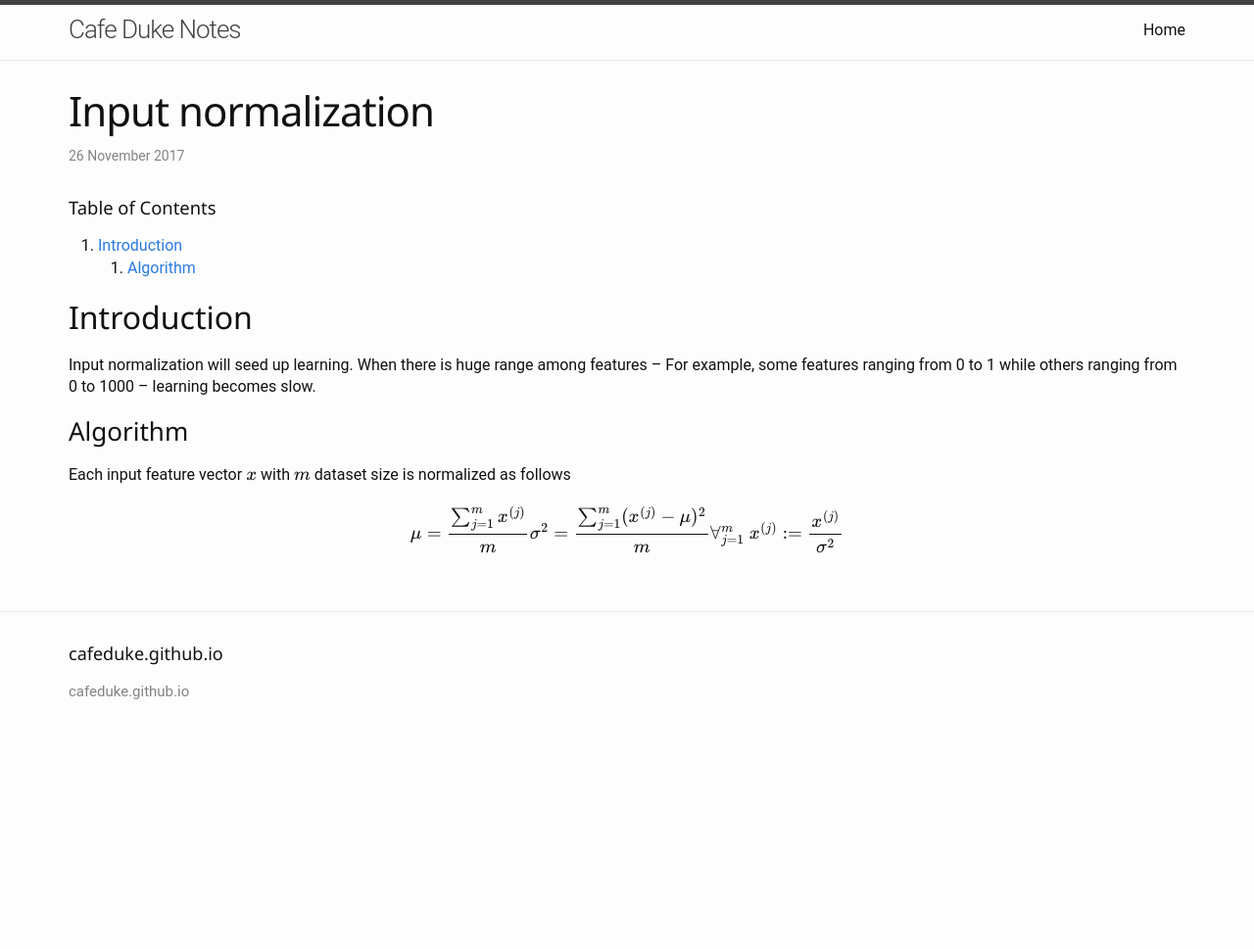
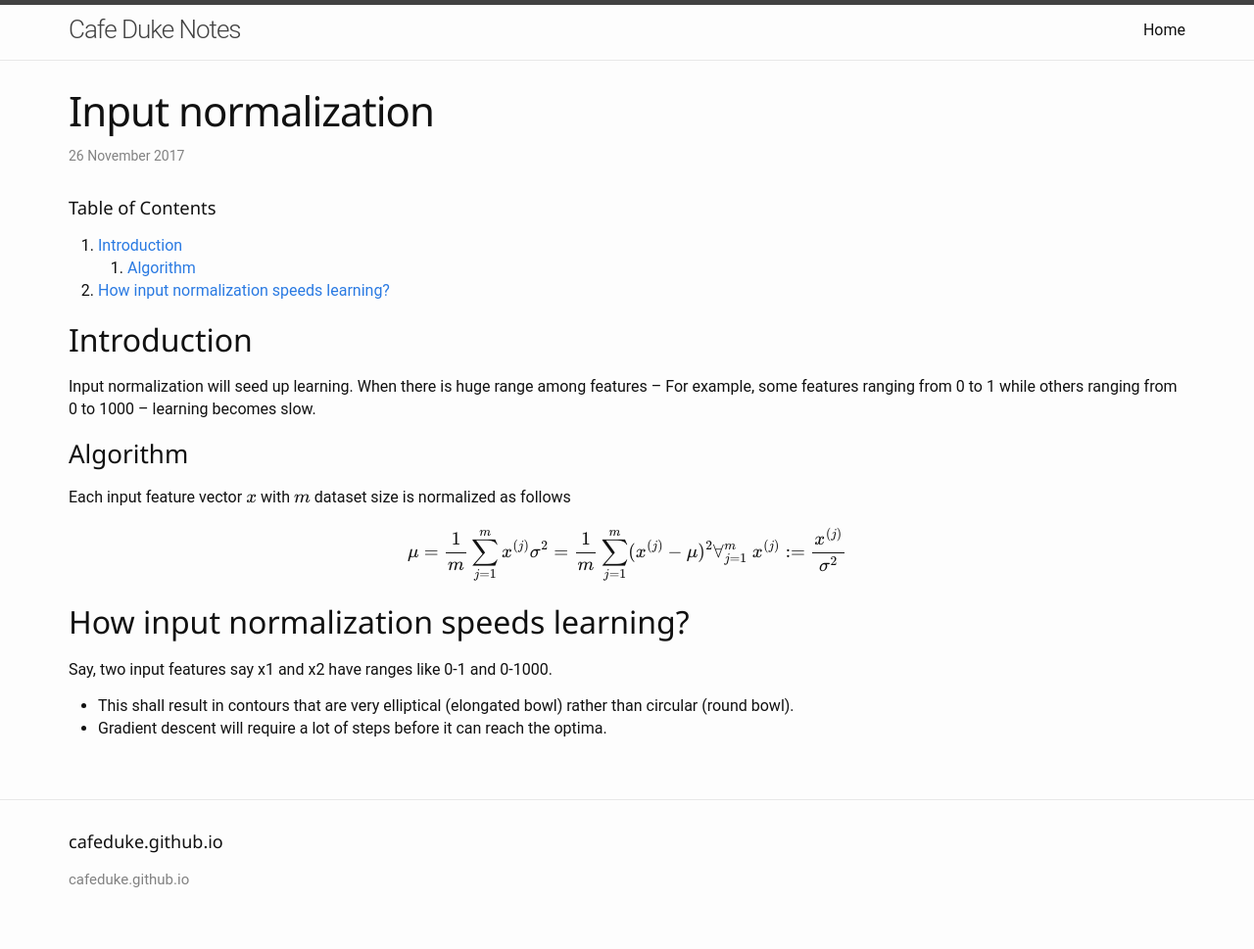
Before and after one commit to cafeduke/cafeduke.github.io, a Jekyll site: the page built from _posts/deeplearning/2017-11-26-input-normalization.md, in a window 1280 px wide. Shown: the whole page at 98% size. Built offline with Jekyll 4.4.1, drawn with Linux system fonts in a browser that asks for light colours; formulas are drawn with MathJax 3; before the commit the page ends 900 px from its top, so only the background shows below that.

```diff
--- a/_posts/deeplearning/2017-11-26-input-normalization.md
+++ b/_posts/deeplearning/2017-11-26-input-normalization.md
@@ -18,7 +18,14 @@
 Each input feature vector $$x$$ with $$m$$ dataset size is normalized as follows
 
 $$
-\mu = \frac{\sum^{m}_{j=1}x^{(j)}}{m} \\
-\sigma^{2} = \frac{ \sum^{m}_{j=1}({x^{(j)} - \mu})^{2} }{m} \\
+\mu = \frac{1}{m}\sum^{m}_{j=1}x^{(j)} \\
+\sigma^{2} = \frac{1}{m} \sum^{m}_{j=1}({x^{(j)} - \mu})^{2} \\
 \forall^{m}_{j=1} \ x^{(j)} := \frac{x^{(j)} }{ \sigma^{2}}
 $$
+
+# How input normalization speeds learning?
+
+Say, two input features say x1 and x2 have ranges like 0-1 and 0-1000.
+
+- This shall result in contours that are very elliptical (elongated bowl) rather than circular (round bowl).
+- Gradient descent will require a lot of steps before it can reach the optima.
```
Also changed, not shown: _posts/deeplearning/2017-11-27-vanishing-exploding-gradient-problem.md (added, +22 -0 lines).
